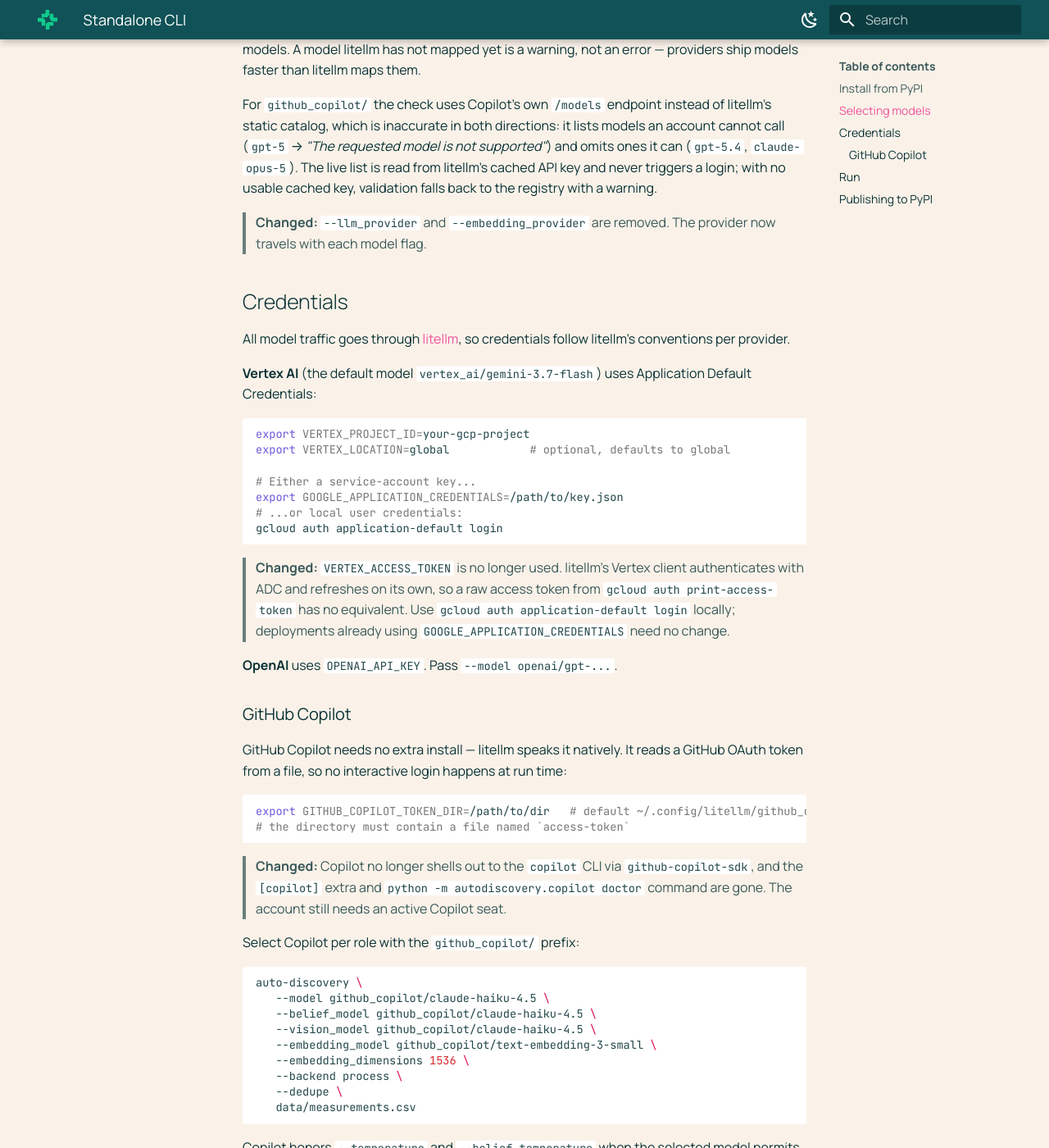
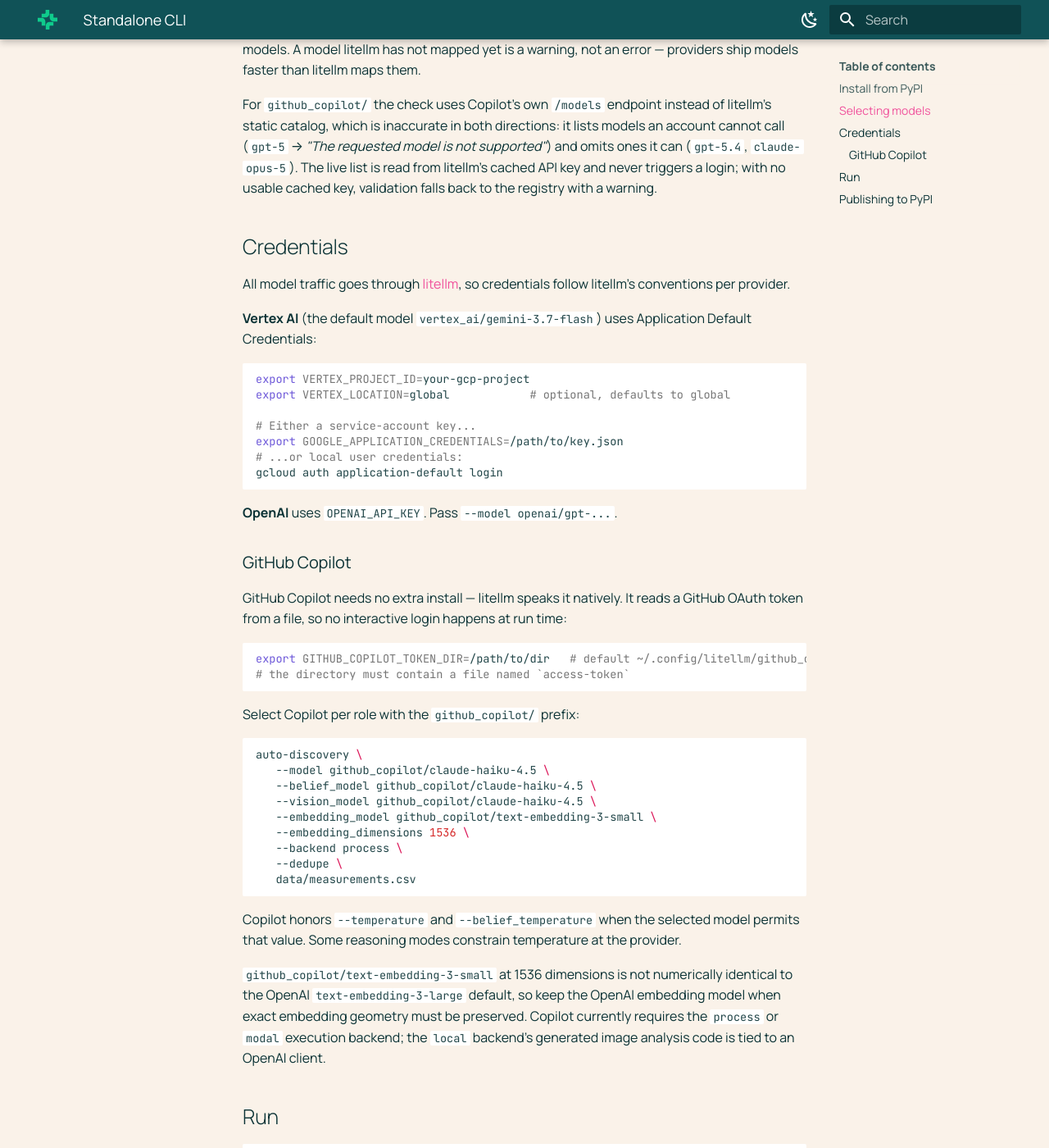
Before and after one commit to allenai/asta-autodiscovery, an MkDocs documentation site: the page built from docs/autodiscovery/standalone.md, in a window 1280 px wide and 1400 px high, scrolled down 1292 px. Shown: the whole window at 82% size. Built offline with MkDocs 1.6.1 and Material for MkDocs 9.7.7, drawn with Linux system fonts in a browser that asks for light colours.

Commit message:
Drop migration notes from standalone.md per review
radamson: the three "Changed:" blockquotes belong in a changelog or nowhere.
No changelog file exists, so removing them -- standalone.md should describe the
current state. The substance is not lost: the Vertex ADC requirement is in
RELEASE.md (the published package readme) and docs/configuration.md, and the
naming and Copilot auth changes are in the PR's TL;DR.

Co-Authored-By: Claude Opus 5 (1M context) <noreply@anthropic.com>

````diff
--- a/docs/autodiscovery/standalone.md
+++ b/docs/autodiscovery/standalone.md
@@ -66,9 +66,6 @@ omits ones it can (`gpt-5.4`, `claude-opus-5`). The live list is read from
 litellm's cached API key and never triggers a login; with no usable cached key,
 validation falls back to the registry with a warning.
 
-> **Changed:** `--llm_provider` and `--embedding_provider` are removed. The
-> provider now travels with each model flag.
-
 ## Credentials
 
 All model traffic goes through [litellm](https://docs.litellm.ai/), so
@@ -87,12 +84,6 @@ export GOOGLE_APPLICATION_CREDENTIALS=/path/to/key.json
 gcloud auth application-default login
 ```
 
-> **Changed:** `VERTEX_ACCESS_TOKEN` is no longer used. litellm's Vertex client
-> authenticates with ADC and refreshes on its own, so a raw access token from
-> `gcloud auth print-access-token` has no equivalent. Use
-> `gcloud auth application-default login` locally; deployments already using
-> `GOOGLE_APPLICATION_CREDENTIALS` need no change.
-
 **OpenAI** uses `OPENAI_API_KEY`. Pass `--model openai/gpt-...`.
 
 ### GitHub Copilot
@@ -104,11 +95,6 @@ GitHub OAuth token from a file, so no interactive login happens at run time:
 export GITHUB_COPILOT_TOKEN_DIR=/path/to/dir   # default ~/.config/litellm/github_copilot
 # the directory must contain a file named `access-token`
 ```
-
-> **Changed:** Copilot no longer shells out to the `copilot` CLI via
-> `github-copilot-sdk`, and the `[copilot]` extra and
-> `python -m autodiscovery.copilot doctor` command are gone. The account still
-> needs an active Copilot seat.
 
 Select Copilot per role with the `github_copilot/` prefix:
 
````
